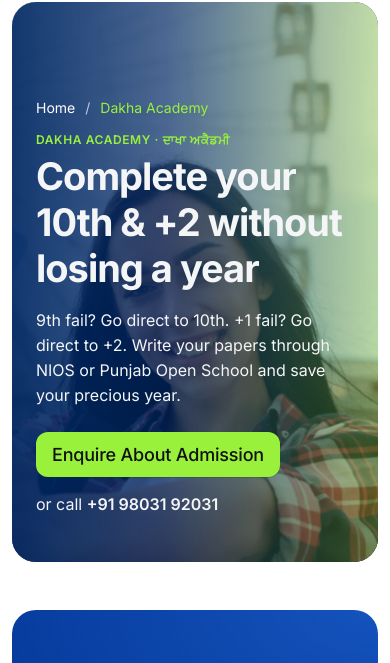
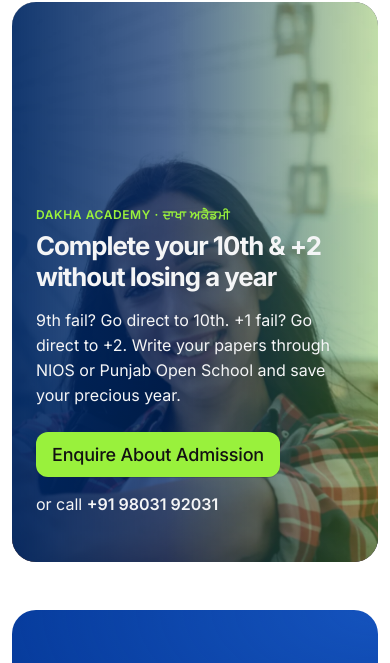
Before and after one commit to webx-studio-hub/vcs, a plain HTML site: page academy.html in a window 390 px wide. Shown: the part 179-842 px from the top of the page. Drawn offline with Linux system fonts and the light colour scheme.

Commit message:
Remove breadcrumbs from inner pages; keep page titles to two lines

```diff
--- a/academy.html
+++ b/academy.html
@@ -79,9 +79,8 @@
       <div class="hero__panel">
         <img class="hero__bg" src="assets/img/hero-academy.webp" alt="" />
         <div class="hero__content">
-          <nav class="breadcrumb reveal" aria-label="Breadcrumb"><a href="index.html">Home</a><span aria-hidden="true">/</span><span aria-current="page">Dakha Academy</span></nav>
           <p class="hero__overline reveal">Dakha Academy · ਦਾਖਾ ਅਕੈਡਮੀ</p>
-          <h1 class="hero__title reveal">Complete your 10th &amp; +2 without losing a year</h1>
+          <h1 class="hero__title hero__title--2l reveal"><span>Complete your 10th &amp; +2</span> <span>without losing a year</span></h1>
           <p class="hero__text reveal">9th fail? Go direct to 10th. +1 fail? Go direct to +2. Write your papers through NIOS or Punjab Open School and save your precious year.</p>
           <div class="hero__actions reveal">
             <a href="#enquiry" class="btn" data-service="Dakha Academy – 10th / +2 (Open School)">Enquire About Admission</a>
--- a/css/style.css
+++ b/css/style.css
@@ -1207,10 +1207,9 @@
 .hero--academy .hero__panel::after  { background: linear-gradient(90deg, rgba(0, 40, 100, .93) 0%, rgba(0, 40, 100, .7) 42%, rgba(113, 181, 40, .38) 100%); }
 .hero--contact .hero__panel::after  { background: linear-gradient(90deg, rgba(0, 0, 0, .8) 0%, rgba(0, 0, 0, .52) 50%, rgba(1, 50, 143, .28) 100%); }
 .hero--academy .hero__bg { object-position: 70% 30%; }
-.breadcrumb { display: flex; flex-wrap: wrap; align-items: center; gap: 10px; margin-bottom: 22px; font-size: 15px; color: #b9cbef; }
-.breadcrumb a { color: #fff; transition: color .2s; }
-.breadcrumb a:hover { color: var(--green); }
-.breadcrumb [aria-current] { color: var(--green); }
+/* inner-page titles: always exactly two lines on wider screens */
+.hero__title--2l { width: max-content; max-width: calc(100vw - 96px); }
+.hero__title--2l span { display: block; white-space: nowrap; }
 
 /* ---------- Shared bits ---------- */
 .btn--ghost { background: transparent; color: var(--blue); box-shadow: inset 0 0 0 1.5px var(--blue); }
@@ -1458,7 +1457,6 @@
   .boards { grid-template-columns: minmax(0, 1fr); }
 }
 @media (max-width: 680px) {
-  .breadcrumb { margin-bottom: 14px; font-size: 14px; }
   .split, .svc-list, .boards-wrap, .faq-wrap { margin-top: 64px; }
   .split__media { padding: 0 40px 56px 0; }
   .split__badge { left: 14px; bottom: 20px; font-size: 14px; padding: 10px 14px; }
@@ -1692,6 +1690,7 @@
 
   .hero__panel { padding: 48px 24px; min-height: 560px; align-items: flex-end; }
   .hero__title { font-size: 38px; letter-spacing: -1px; }
+  .hero__title--2l { font-size: min(38px, 6.6vw); max-width: 100%; }
   .hero__overline { font-size: 12px; letter-spacing: .6px; }
   .hero__text { font-size: 16px; line-height: 25px; }
   .hero__bg { object-position: 65% 50%; }
```
Also changed, not shown: about.html (+1 -2 lines), contact.html (+1 -2 lines), services.html (+1 -2 lines).
